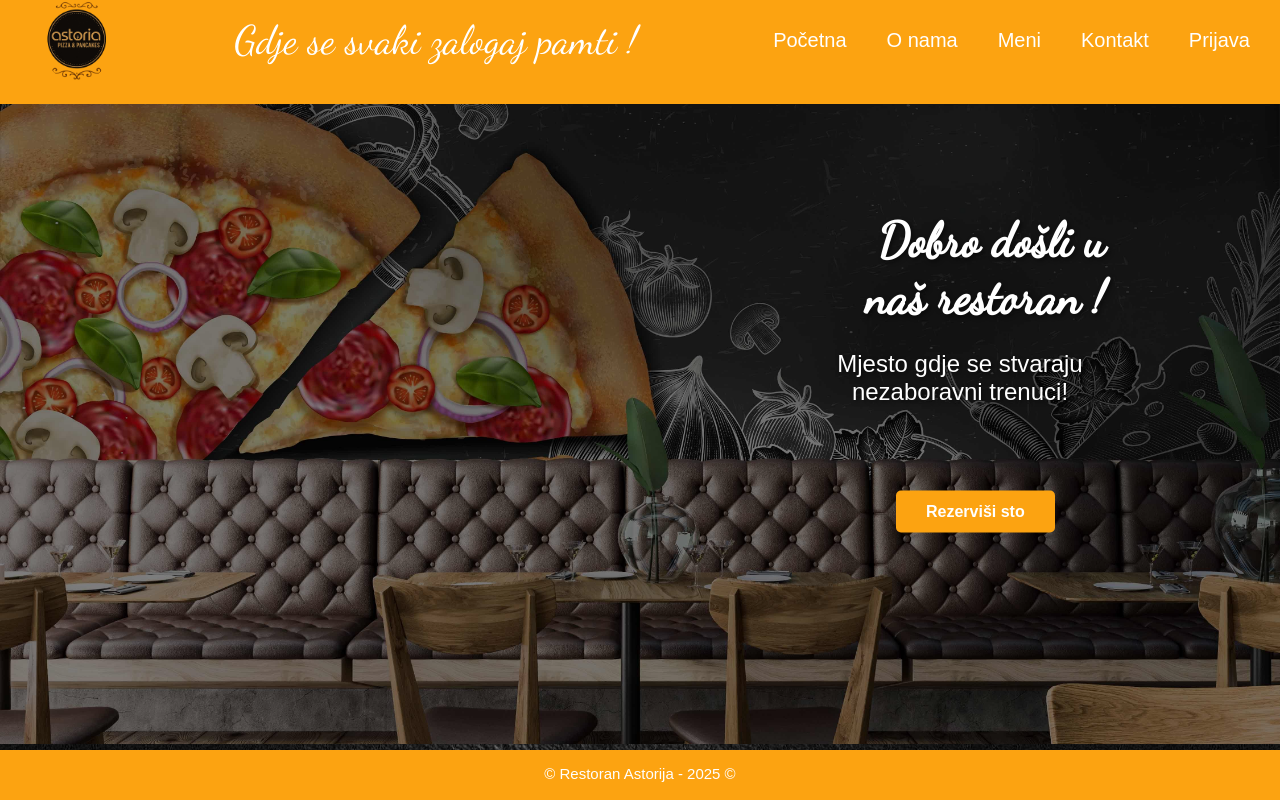
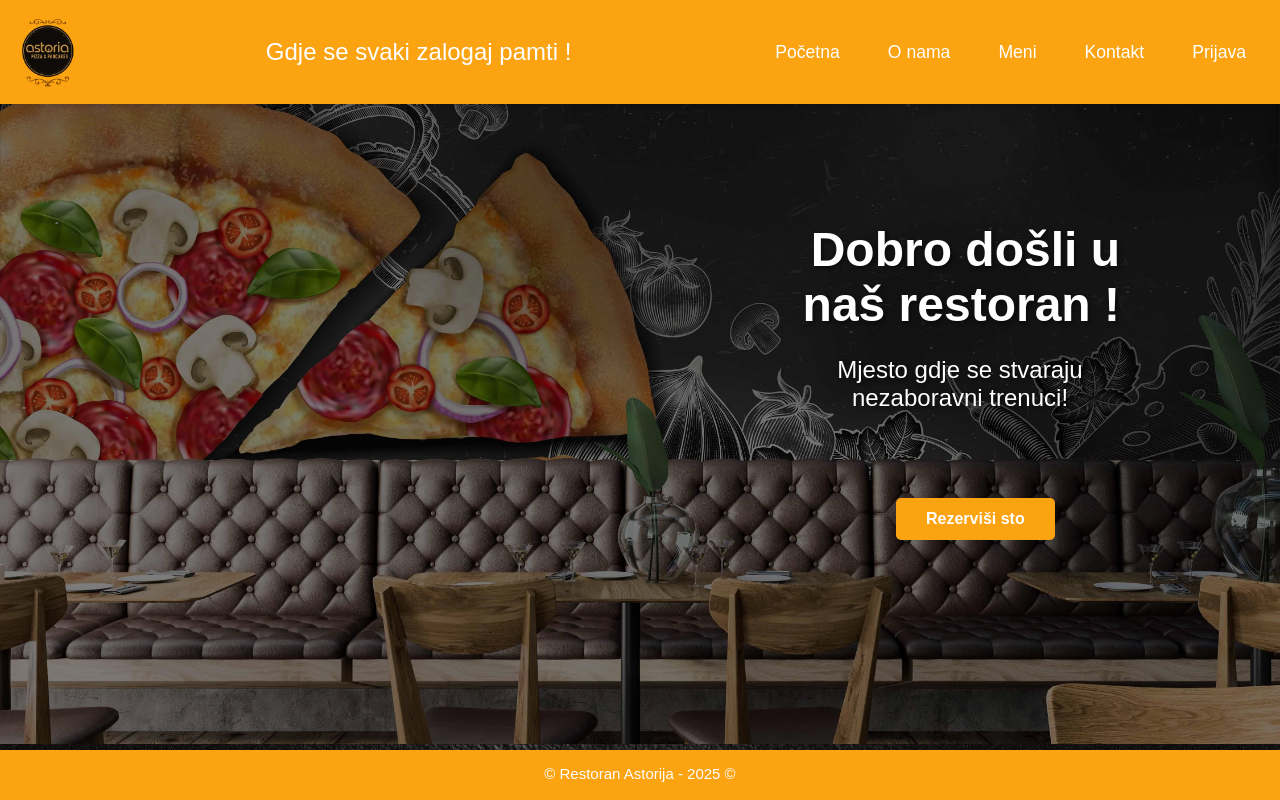
Before and after one commit to kemalbeganovic24/Restoran-Astoria, a React (Create React App) app: page / in a window 1280 px wide. Built offline with nearby package versions, Linux system fonts and the light colour scheme.

Commit message:
Update header.css

```diff
--- a/src/assets/styles/header.css
+++ b/src/assets/styles/header.css
@@ -2,21 +2,18 @@
     font-family: Arial, Helvetica, sans-serif;
     position: fixed;
     top: 0;
-    left:0;
+    left: 0;
     width: 100%;
     height: 13%;
     z-index: 1000;
     background-color: #fca311;
     transition: background-color 0.4s ease, backdrop-filter 0.4s ease;
+    box-shadow: 0 2px 4px rgba(0,0,0,0.1);
 }
-.pisani-tekst{
-    font-family: 'Dancing Script', cursive;
-    font-size: 2.5rem;
-    margin: 15px;
-}
+
 .header.scrolled {
-    background-color: rgba(0, 0, 0, 0.3);
-    backdrop-filter: blur(8px);
+    background-color: rgba(0, 0, 0, 0.4);
+    backdrop-filter: blur(10px);
 }
 
 .navbar {
@@ -24,40 +21,117 @@
     justify-content: space-between;
     align-items: center;
     padding: 0px 20px;
+    height: 100%;
+}
+
+.logo {
+    height: 70px;
+    width: auto;
+    border-radius: 40%;
+}
+
+.pisani-tekst-header {
+    font-family: 'Dancing Script', cursive;
+    font-size: 2.2rem;
+    margin: 15px;
+    color: white;
+}
+
+.menu-toggle {
+    display: none;
+    flex-direction: column;
+    cursor: pointer;
+    gap: 6px;
+    z-index: 1100;
+}
+
+.menu-toggle span {
+    height: 3px;
+    width: 25px;
+    background: white;
+    border-radius: 4px;
+    transition: all 0.3s ease;
+}
+
+.menu-toggle.open span:nth-child(1) {
+    transform: rotate(45deg) translate(5px, 5px);
+}
+.menu-toggle.open span:nth-child(2) {
+    opacity: 0;
+}
+.menu-toggle.open span:nth-child(3) {
+    transform: rotate(-45deg) translate(0px, -5px);
 }
 
 .nav-list {
+    display: flex;
     list-style: none;
-    display: flex;
-    align-items: center;
     gap: 20px;
     padding: 0;
 }
 
-.logo {
-    height: 80px;
-    width: auto;
-    border-radius: 40%;
-    margin-left: 25px;
-}
-
-.nav-list li a {
+.nav-list li a,
+.nav-list li button {
     text-decoration: none;
     color: white;
     font-weight: 500;
-    font-size: 1.25rem;
-    padding: 4px 10px;
-    border-radius: 4px;
-    transition: background-color 0.3s, color 0.3s;
-    white-space: nowrap;
+    font-size: 1.1rem;
+    padding: 6px 14px;
+    border-radius: 8px;
+    background: transparent;
+    border: none;
+    transition: background-color 0.3s ease, color 0.3s ease;
 }
 
-.nav-list li a:hover {
+.nav-list li a:hover,
+.nav-list li button:hover {
     background-color: white;
     color: #fca311;
 }
 
-.nav-list li .active {
-    background-color: transparent;
-    color: white;
+@media (max-width: 768px) {
+    .menu-toggle {
+        display: flex;
+    }
+    .pisani-tekst-header {
+        font-size: 1.2rem;
+    }
+
+    .nav-list {
+        flex-direction: column;
+        position: absolute;
+        top: 100%;
+        right: 0;
+        background-color: rgba(252, 163, 17, 0.95);
+        width: 100%;
+        transform: translateY(-100%);
+        opacity: 0;
+        pointer-events: none;
+        transition: all 0.4s ease;
+        border-bottom-left-radius: 12px;
+        border-bottom-right-radius: 12px;
+        box-shadow: 0 8px 20px rgba(0, 0, 0, 0.2);
+        align-items: center;
+    }
+
+    .nav-list.open {
+        transform: translateY(0);
+        opacity: 1;
+        pointer-events: auto;
+    }
+
+    .pisani-tekst {
+        display: none;
+    }
+
+    .nav-list li {
+        margin: 15px 0;
+    }
+
 }
+
+@media (max-width: 480px) {
+    .pisani-tekst-home {
+        font-size: 1.5rem;
+    }
+}
```
